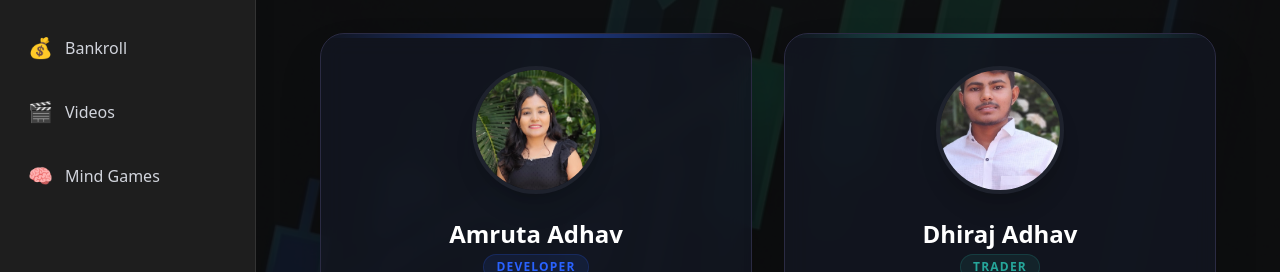
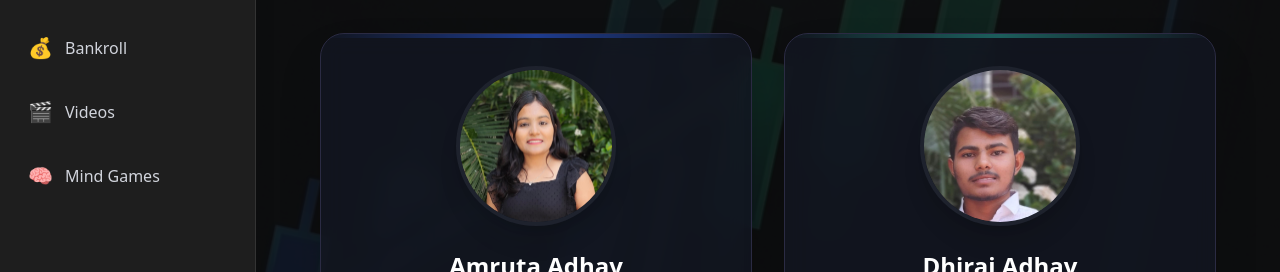
Before and after one commit to amrutaadhav/TheDisciplineTrader, a React app in the folder frontend/: page /about in a window 1280 px wide. Shown: the part 282-554 px from the top of the page. Built offline with nearby package versions, Linux system fonts and the light colour scheme; no server answers; sample sign-in values are in the browser's storage; the HTML template or start-up script is replaced by a standard one.

Commit message:
Optimize profile image CSS to use object-top and larger containers to prevent cropping faces

```diff
--- a/frontend/src/pages/AboutUs.jsx
+++ b/frontend/src/pages/AboutUs.jsx
@@ -17,11 +17,11 @@ export default function AboutUs() {
         <div className="bg-[#131722]/80 backdrop-blur-md border border-[#2B2B43] rounded-3xl p-8 shadow-2xl flex flex-col items-center text-center transform transition-transform hover:-translate-y-2 hover:shadow-[0_0_30px_rgba(41,98,255,0.15)] relative overflow-hidden group">
           <div className="absolute top-0 left-0 w-full h-1 bg-gradient-to-r from-transparent via-[#2962FF] to-transparent opacity-50 group-hover:opacity-100 transition-opacity"></div>
 
-          <div className="w-32 h-32 rounded-full border-4 border-[#1E222D] shadow-xl overflow-hidden mb-6 relative">
+          <div className="w-40 h-40 rounded-full border-4 border-[#1E222D] shadow-xl overflow-hidden mb-6 relative">
             <img
               src="/images/amruta.jpeg"
               alt="Amruta Adhav"
-              className="w-full h-full object-cover bg-[#1E222D]"
+              className="w-full h-full object-cover object-top bg-[#1E222D]"
               onError={(e) => { e.target.src = "https://ui-avatars.com/api/?name=Amruta+Adhav&background=2962FF&color=fff&size=200"; }}
             />
           </div>
@@ -37,11 +37,11 @@ export default function AboutUs() {
         <div className="bg-[#131722]/80 backdrop-blur-md border border-[#2B2B43] rounded-3xl p-8 shadow-2xl flex flex-col items-center text-center transform transition-transform hover:-translate-y-2 hover:shadow-[0_0_30px_rgba(38,166,154,0.15)] relative overflow-hidden group">
           <div className="absolute top-0 left-0 w-full h-1 bg-gradient-to-r from-transparent via-[#26A69A] to-transparent opacity-50 group-hover:opacity-100 transition-opacity"></div>
 
-          <div className="w-32 h-32 rounded-full border-4 border-[#1E222D] shadow-xl overflow-hidden mb-6 relative">
+          <div className="w-40 h-40 rounded-full border-4 border-[#1E222D] shadow-xl overflow-hidden mb-6 relative">
             <img
               src="/images/dhiraj.jpeg"
               alt="Dhiraj Adhav"
-              className="w-full h-full object-cover bg-[#1E222D]"
+              className="w-full h-full object-cover object-top bg-[#1E222D]"
               onError={(e) => { e.target.src = "https://ui-avatars.com/api/?name=Dhiraj+Adhav&background=26A69A&color=fff&size=200"; }}
             />
           </div>
```
